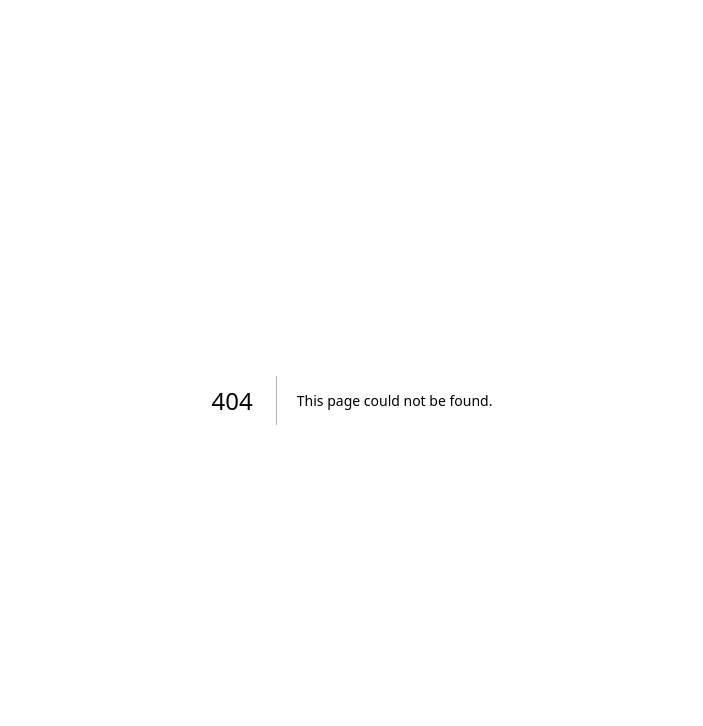
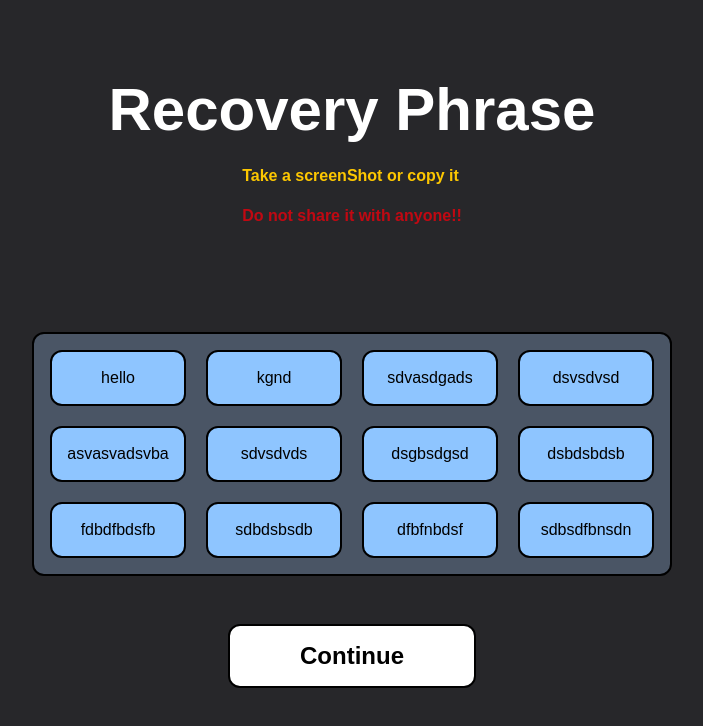
Before and after one commit to kumar2aman/web3_wallet_frontend, a Next.js app: page /createWallet in a window 1280 px wide. Before the commit this address had no page. Shown: the top 726 px of the page, without its empty margins (288-991 px from the left). Built offline with nearby package versions, Linux system fonts and the light colour scheme.

Commit message:
added homepage and createWallet page

```diff
--- a/src/app/components/createWallet.tsx
+++ b/src/app/components/createWallet.tsx
@@ -1,19 +1,44 @@
+"use client"
+import { useEffect, useState } from "react"
 
 
 function CreateWallet() {
 
 
+  const monic = ["hello", "kgnd", "sdvasdgads", "dsvsdvsd", "asvasvadsvba", "sdvsdvds","dsgbsdgsd","dsbdsbdsb","fdbdfbdsfb","sdbdsbsdb","dfbfnbdsf", "sdbsdfbnsdn"]
+
+  const [data, setData] = useState<String[]>()
+
+  useEffect(()=>{
+  setData(monic)
+  },[])
+
+
+
   return (
 
-   <div className="pt-32 px-64">
- <h1 className="text-white font-ubuntu text-4xl font-bold ">Create or Import  Wallet</h1>
+   <div className=" flex flex-col items-center  w-[50vw] h-[80vh] ">
+ <h1 className="text-white font-ubuntu text-6xl font-bold ">Recovery Phrase</h1>
+ <h4 className="text-yellow-400 font-ubuntu font-bold mt-4 leading-10 ">Take a screenShot or copy it <br/><span className="text-red-600/80 ">Do not share it with anyone!!</span> </h4>
 
- <div className=" mt-24">
-     <textarea className="bg-white w-xl h-64 p-2  "  />
- </div>
+ <div className=" grid grid-cols-4 items-center justify-center  gap-5 mt-24 bg-gray-600 border-2 p-4 rounded-xl">
+
+     {data?.map((e)=>(
+
+      <div className=" flex items-center  justify-center font-ubuntu  p-4 h-14  border-2  bg-blue-300  rounded-xl">
+        {e}
+      </div>
+     ))}
+
+
+
    </div>
 
+   <div className="mt-12">
+      <button className="bg-white  cursor-pointer w-62 h-16 rounded-xl text-2xl font-ubuntu font-bold border-2 hover:bg-pink-400/80 ">Continue</button>
+     </div>
 
+     </div>
 
   )
 }
--- /dev/null
+++ b/src/app/components/homepage.tsx
@@ -0,0 +1,19 @@
+import React from 'react'
+
+function Homepage() {
+  return (
+   <div className="bg-[#27272a] h-screen w-full flex flex-col  items-center ">
+
+          <div className="mt-24 font-bold font-ubuntu text-[20vh] oldstyle-nums bg-gradient-to-b from-red-300 via-pink-600 to-red-600 bg-clip-text text-transparent">
+  Web3Pocket
+</div>
+          <div className='mt-2 font-mono text-4xl text-gray-200'>"Your Gateway to the Decentralized World"</div>
+           <div className="mt-30">
+      <button className="bg-white  cursor-pointer w-62 h-16 rounded-xl text-2xl font-ubuntu font-bold border-2 hover:bg-pink-300 ">Continue   {"-->"}</button>
+     </div>
+        </div>
+
+  )
+}
+
+export default Homepage
--- /dev/null
+++ b/src/app/createWallet/page.tsx
@@ -0,0 +1,12 @@
+import React from 'react'
+import CreateWallet from '../components/createWallet'
+
+function page() {
+    return(
+ <div className="bg-[#27272a] h-screen w-full flex justify-center items-center">
+        <CreateWallet/>
+      </div>
+)}
+
+
+export default page
--- a/src/app/page.tsx
+++ b/src/app/page.tsx
@@ -1,12 +1,10 @@
-import Image from "next/image";
-import CreateWallet from "./components/createWallet";
+
+import Homepage from "./components/homepage";
 
 export default function Home() {
   return (
-      <div className="bg-[#27272a] h-screen w-full">
-        <CreateWallet/>
-      </div>
 
+ <Homepage/>
 
   );
 }
```
